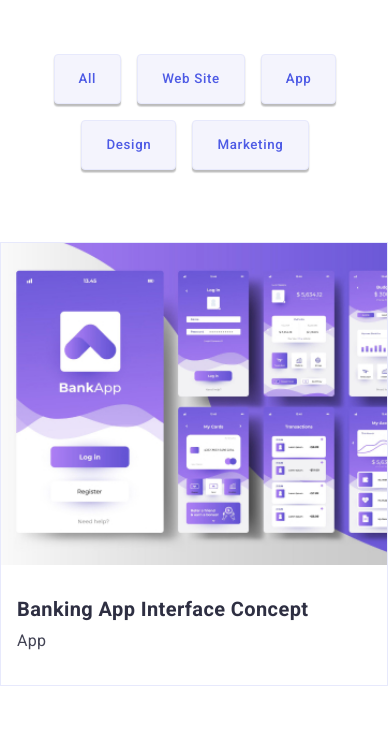
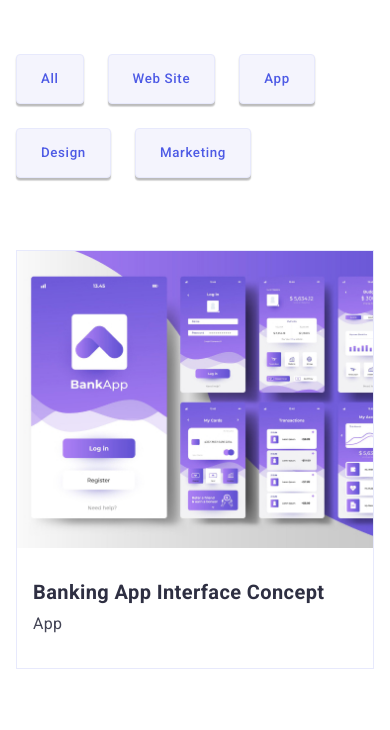
Before and after one commit to donrubenjr/goit-markup-hw-07, a plain HTML site: page portfolio.html in a window 390 px wide. Shown: the part 114-844 px from the top of the page. Drawn offline with Linux system fonts and the light colour scheme.

Commit message:
Updating responsive portfolio buttons and images

```diff
--- a/css/styles.css
+++ b/css/styles.css
@@ -835,7 +835,6 @@ form > button {
 
 /* ----- <portfolio.html> ----- */
 /* ----- Buttons Section ----- */
-
 ul {
   padding: 0;
   list-style: none;
@@ -877,12 +876,13 @@ ul {
   }
 }
 
-@media screen and (max-width: 428) {
+@media screen and (max-width: 428px) {
   .port-btn {
     flex-direction: row;
     flex-wrap: wrap;
-    justify-content: flex-start;
+    justify-content: start;
     gap: 24px;
+    padding-left: 16px;
 
     .port-item {
       width: calc((100% / 3) - auto);
@@ -911,9 +911,10 @@ ul {
       flex-direction: row;
       flex-wrap: wrap;
       justify-content: center;
+      padding-left: 16px;
 
       .port-card-list {
-        width: calc((100% / 1) - 2px);
+        width: calc((100% / 1) - 16px);
       }
     }
 
```
Also changed, not shown: portfolio.html (+1 -8 lines).
